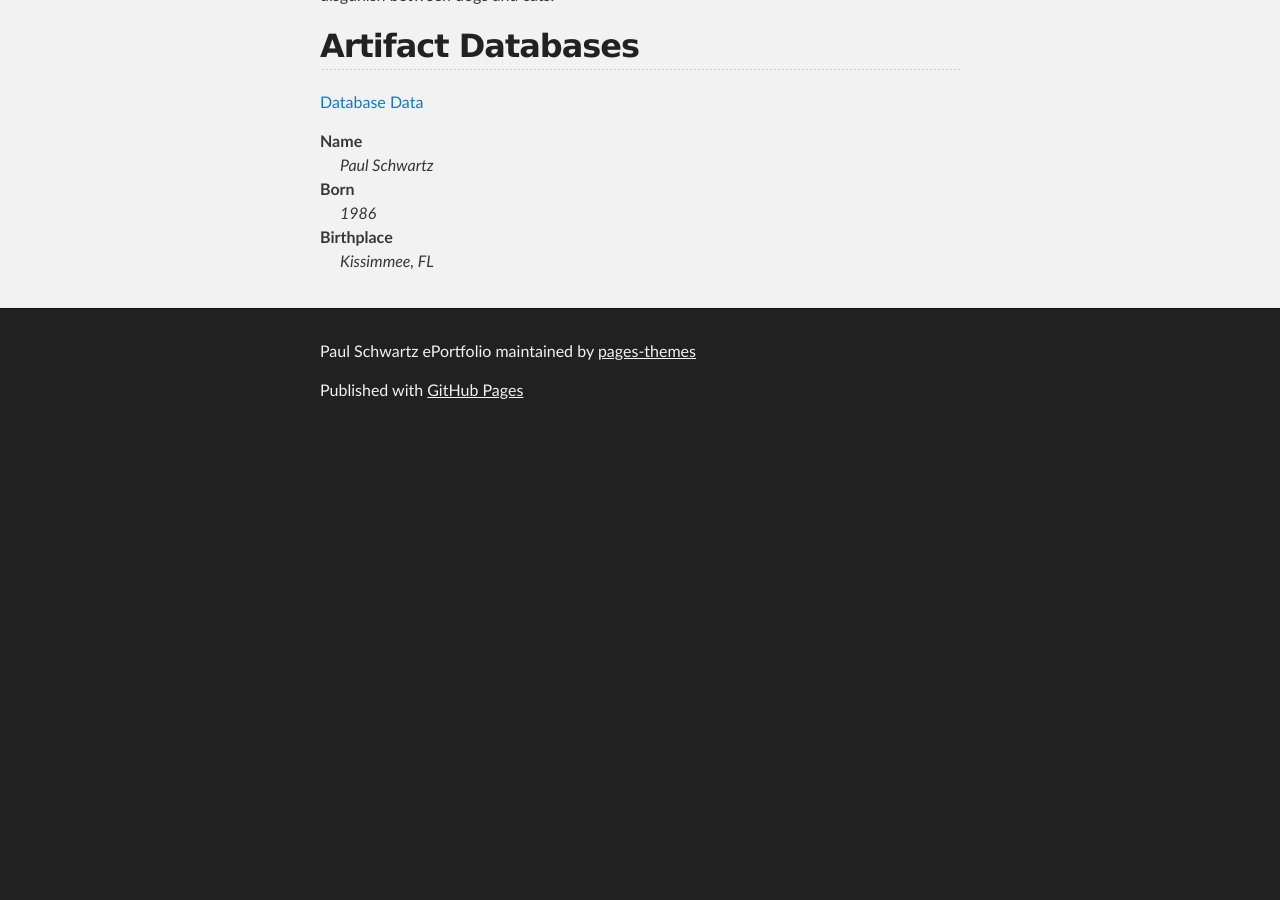
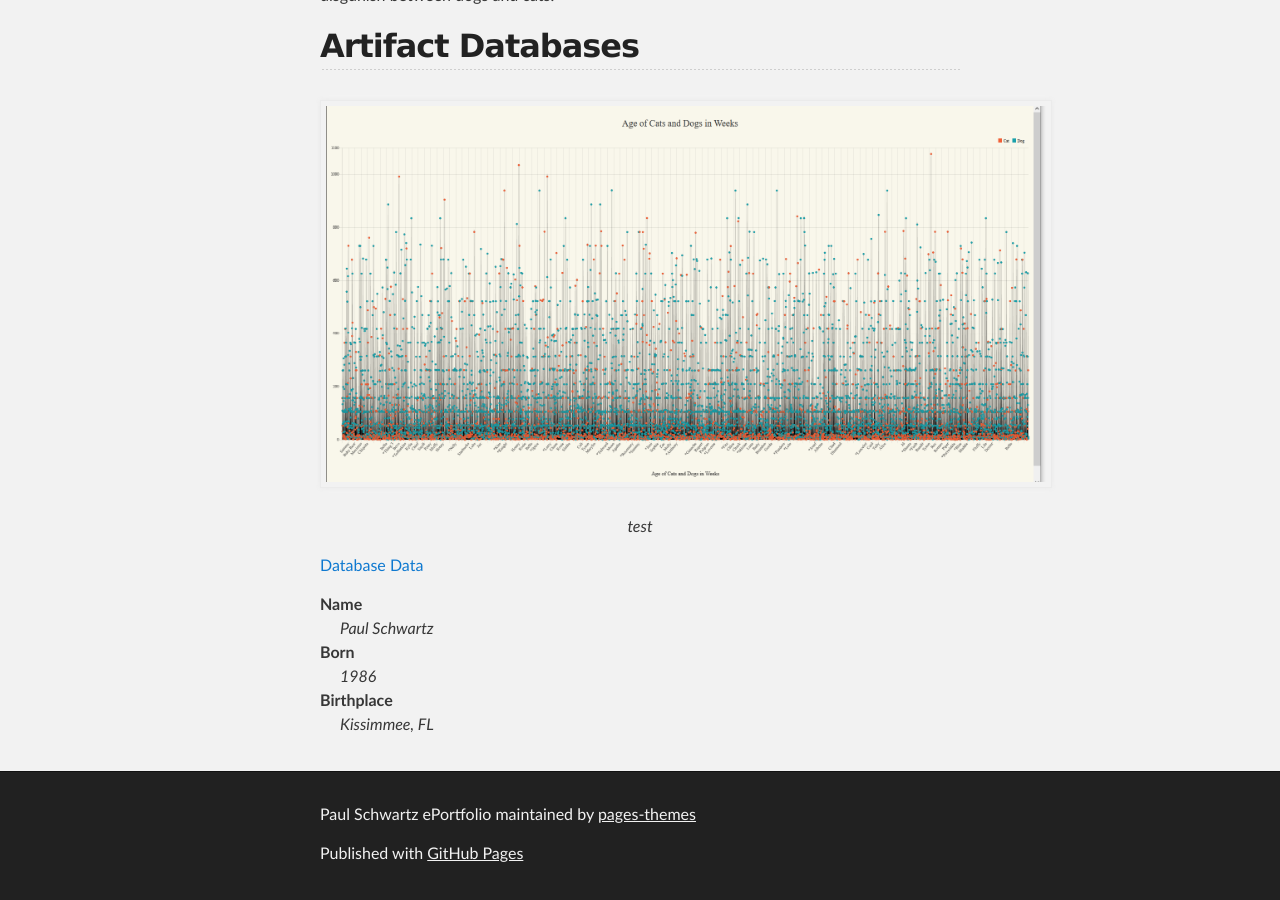
Before and after one commit to pages-themes/slate, a Jekyll site: the page built from index.md, in a window 1280 px wide and 900 px high, scrolled down 5470 px. Built offline with Jekyll 4.4.1, drawn with Linux system fonts in a browser that asks for light colours; our own code applies the rules of GitHub Pages for plain Markdown files; before the commit the page ends 5907 px from its top, so only the background shows below that.

Commit message:
Update index.md

```diff
--- a/index.md
+++ b/index.md
@@ -67,6 +67,12 @@ The artifact selectedd for the Alogorithim and data structure category is the Py
 For the databasee artifact I decided to take the data and impliment it into a HTML, CSS, and Javascript set up.  This showcases the skills needed to build and full stack application using a data fill CSV file.  Along with importing the data to use chart.js to visual show the data in a meaningful way.  With this data I built the chart to show the age fo the dogs and cats in weeks.  Along with that showing each catorgoeie in a differnet color to easier disgunish between dogs and cats.
 
 ## Artifact Databases
+
+<div style="text-align: center;">
+    <img src="assets/images/Screenshot%20(237).png" width="720px" title="test" />
+    <p><em>test</em></p>
+</div>
+
 [Database Data](https://daimon2008.github.io/database/)
 
 <dl>
```
